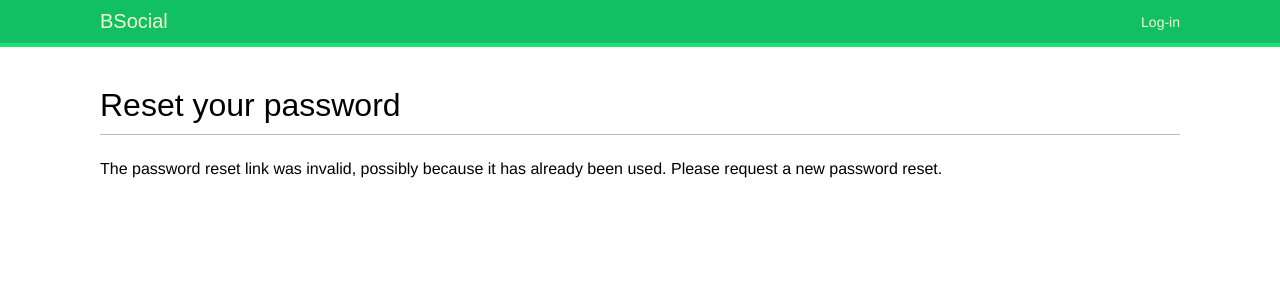
After one commit to alvyynm/bugsocial, a Django app: page /social/password-reset/1/1/ in a window 1280 px wide. The commit adds this page. Shown: the top 300 px of the page. Run offline with Django 5.2, Linux system fonts and the light colour scheme; some web fonts are replaced.

Commit message:
feat: add password change templates

```diff
--- a/bugsocial/templates/registration/login.html
+++ b/bugsocial/templates/registration/login.html
@@ -15,5 +15,8 @@
         <input type="submit" value="Log-in" />
       </p>
     </form>
+    <p>
+      <a href="{% url 'password_reset' %}">Forgotten your password?</a>
+    </p>
   </div>
 {% endblock %}
--- /dev/null
+++ b/bugsocial/templates/registration/password_reset_confirm.html
@@ -0,0 +1,21 @@
+{% extends 'base.html' %}
+
+{% block title %}
+  Reset your password
+{% endblock %}
+
+{% block content %}
+  <h1>Reset your password</h1>
+  {% if validlink %}
+    <p>Please enter your new password twice:</p>
+    <form method="post">
+      {{ form.as_p }}
+      {% csrf_token %}
+      <p>
+        <input type="submit" value="Change my password" />
+      </p>
+    </form>
+  {% else %}
+    <p>The password reset link was invalid, possibly because it has already been used. Please request a new password reset.</p>
+  {% endif %}
+{% endblock %}
--- /dev/null
+++ b/bugsocial/templates/registration/password_reset_email.html
@@ -0,0 +1,2 @@
+Someone asked for password reset for email {{ email }}. Follow the link below:
+{{ protocol }}://{{ domain }}{% url 'password_reset_confirm' uidb64=uid token=token %}Your username, in case you've forgotten: {{ user.get_username }}
--- a/bugsocial/urls.py
+++ b/bugsocial/urls.py
@@ -11,5 +11,15 @@ urlpatterns = [
          name='password_change'),
     path('password-change/done/', auth_views.PasswordChangeDoneView.as_view(),
          name='password_change_done'),
+    path('password-reset/', auth_views.PasswordResetView.as_view(),
+         name='password_reset'),
+    path('password-reset/done/', auth_views.PasswordResetDoneView.as_view(),
+         name='password_reset_done'),
+    path('password-reset/<uidb64>/<token>/',
+         auth_views.PasswordResetConfirmView.as_view(),
+         name='password_reset_confirm'),
+    path('password-reset/complete/',
+         auth_views.PasswordResetCompleteView.as_view(),
+         name='password_reset_complete'),
     path('dashboard/', views.dashboards, name='dashboard')
 ]
--- a/project/settings.py
+++ b/project/settings.py
@@ -127,3 +127,5 @@ DEFAULT_AUTO_FIELD = 'django.db.models.BigAutoField'
 LOGIN_REDIRECT_URL = 'dashboard'
 LOGIN_URL = 'login'
 LOGOUT_URL = 'logout'
+
+EMAIL_BACKEND = 'django.core.mail.backends.console.EmailBackend'
```
Also changed, not shown: bugsocial/templates/registration/password_reset_complete.html (added, +12 -0 lines), bugsocial/templates/registration/password_reset_done.html (added, +11 -0 lines), bugsocial/templates/registration/password_reset_form.html (added, +15 -0 lines).
